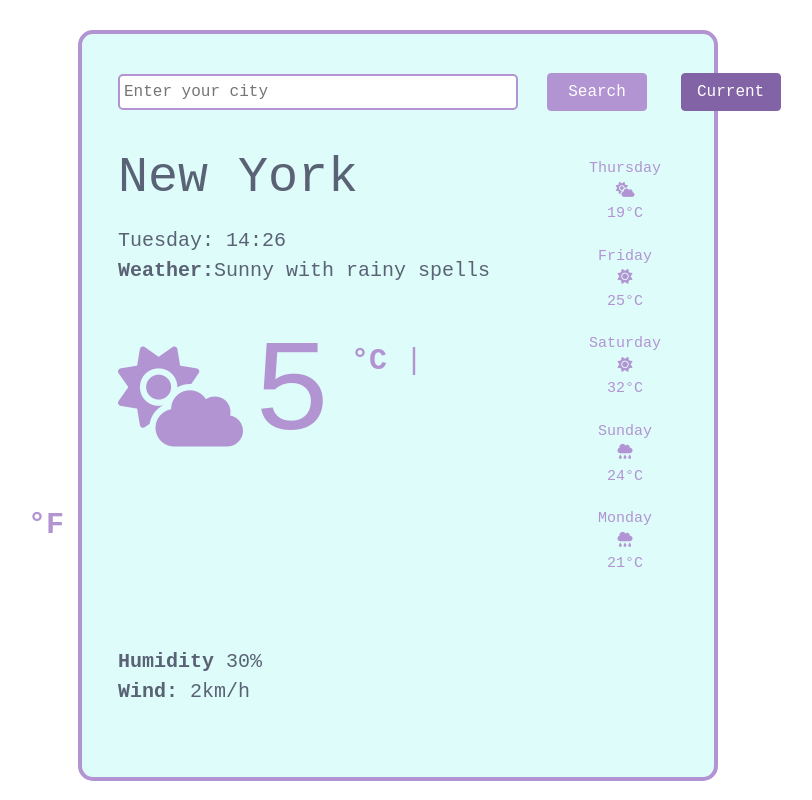
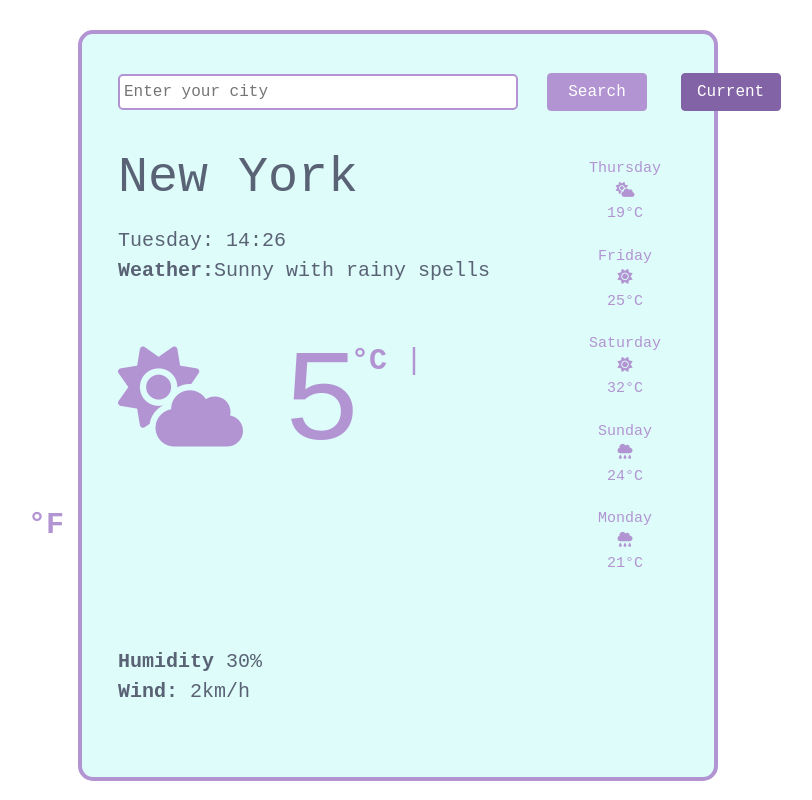
Before and after one commit to asimpson123/alex-weather-app, a plain HTML site: page index.html in a window 1280 px wide. Shown: the whole page, without its empty margins (242-1054 px from the left). Drawn offline with nearby package versions, Linux system fonts and the light colour scheme.

Commit message:
Updated positioning of temperature

```diff
--- a/src/styles.css
+++ b/src/styles.css
@@ -119,8 +119,8 @@ h1 {
 .temperature {
   font-size: 130px;
   position: relative;
-  top: -5px;
-  left: -50px;
+  top: 5px;
+  left: -20px;
 }
 .units {
   font-size: 30px;
```
